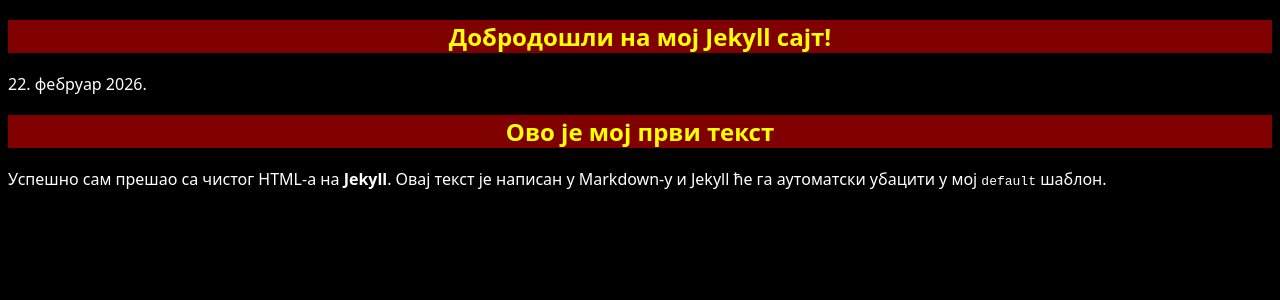
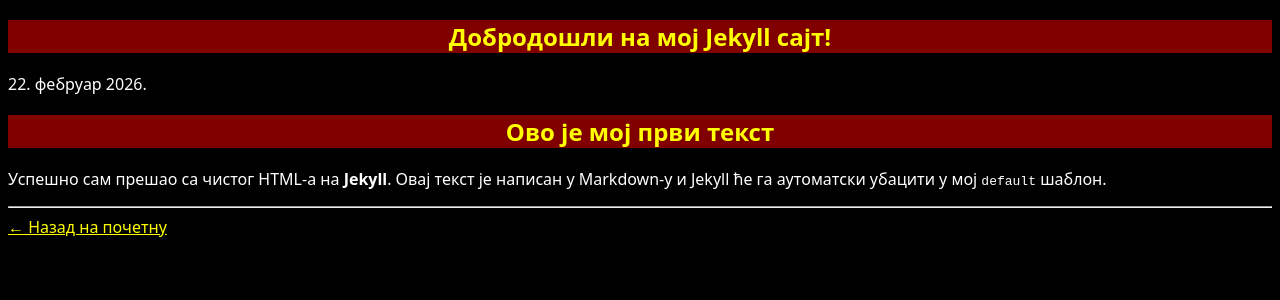
Before and after one commit to ndjapic/ndjapic.github.io, a Jekyll site: the page built from _posts/2026-02-22-moj-prvi-tekst.md, in a window 1280 px wide. Shown: the top 300 px of the page. Built offline with Jekyll 4.4.1, drawn with Linux system fonts in a browser that asks for light colours.

Commit message:
Add back navigation link in post layout
Added navigation link to return to the homepage.

```diff
--- a/_layouts/post.html
+++ b/_layouts/post.html
@@ -3,6 +3,7 @@ layout: default
 ---
 <article>
   <h1>{{ page.title }}</h1>
+
   <p class="meta">
     <!-- Овде иде ваш код за датум који сте већ написали -->
     {% assign month = page.date | date: "%-m" %}
@@ -19,4 +20,11 @@ layout: default
   <div class="post-content">
     {{ content }}
   </div>
+
+  <hr><nav>
+    <a href="{{ '/' | relative_url }}" class="back-link">
+      ← Назад на почетну
+    </a>
+  </nav>
+
 </article>
```
